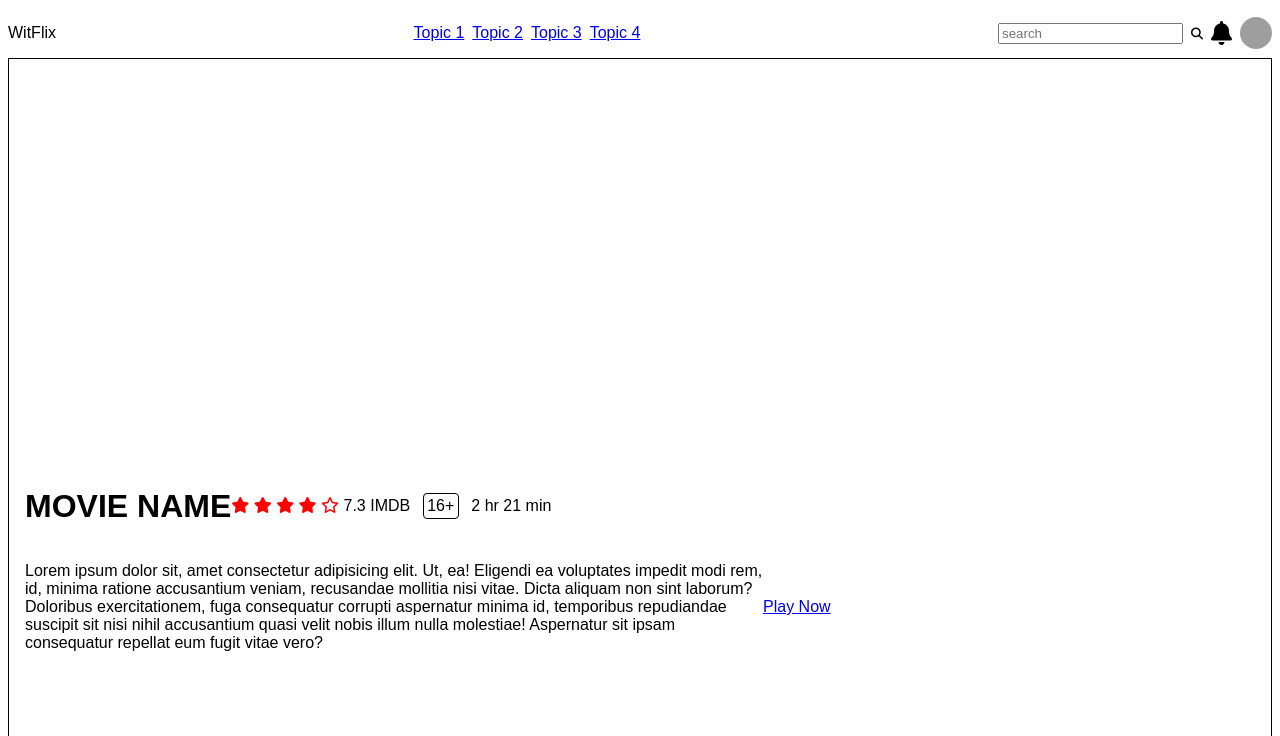
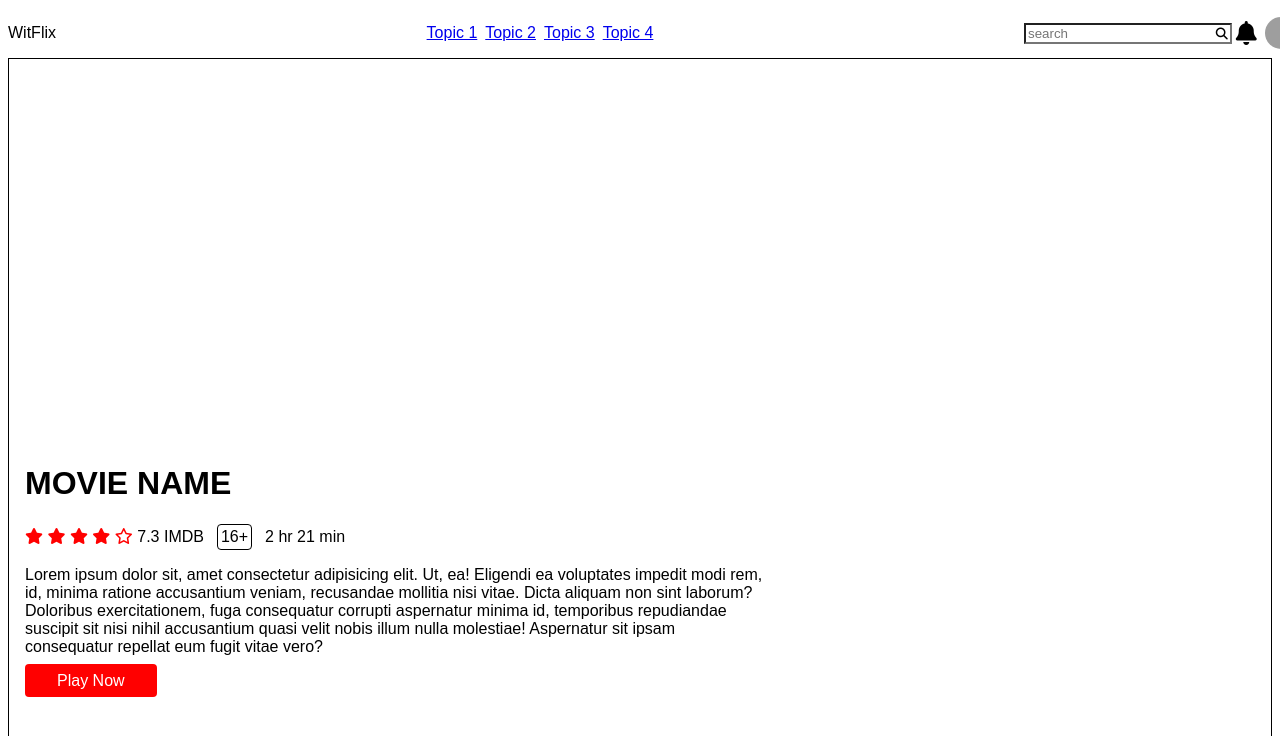
Before and after one commit to DicleKalayci/wit0225-witflix-v1, a plain HTML site: page index.html in a window 1280 px wide. Shown: the top 736 px of the page. Drawn offline with Linux system fonts and the light colour scheme; grey boxes are pictures that could not be loaded.

Commit message:
search icon completed

```diff
--- a/index.css
+++ b/index.css
@@ -26,10 +26,22 @@ header nav {
     height: 2rem;
 }
 
-main{
+.search-container input {
+    background-repeat: no-repeat;
+    background-size: 8%;
+    background-position: 97%;
+    padding-right: 10%;
+}
+
+
+.input-icon {
+    margin-left: -1.5rem;
+}
+
+main {
     aspect-ratio: 5/4;
     border: 1px solid black;
-    display: flex;
+    display: block;
     flex-wrap: wrap;
     align-content: center;
     align-items: center;
@@ -57,3 +69,11 @@ main .age-rating {
 main .description {
     width: 60%;
 }
+
+.btn-play {
+    text-decoration: none;
+    color: white;
+    background-color: red;
+    padding: 0.5rem 2rem;
+    border-radius: 0.25rem;
+}
--- a/index.html
+++ b/index.html
@@ -19,7 +19,7 @@ rel="stylesheet" />
         </nav>
         <div class="search-container">
             <input type="text" name="search" placeholder="search" />
-            <i class="fa-solid fa-magnifying-glass fa-xs"></i>
+            <i class="fa-solid fa-magnifying-glass fa-xs input-icon"></i>
             <i class="fa-solid fa-bell fa-xl"></i>
 
             <img src="https://picsum.photos/30"/>
@@ -56,7 +56,7 @@ rel="stylesheet" />
                 <p><span></span></p>
                 <p><span></span></p>
             </div>
-        <a href="#">Play Now</a>
+        <a class="btn-play"href="#">Play Now</a>
     </main>
     <section></section>
     <section></section>
```
Also changed, not shown: assets/star-regular.svg (added), assets/star-solid.svg (added).
